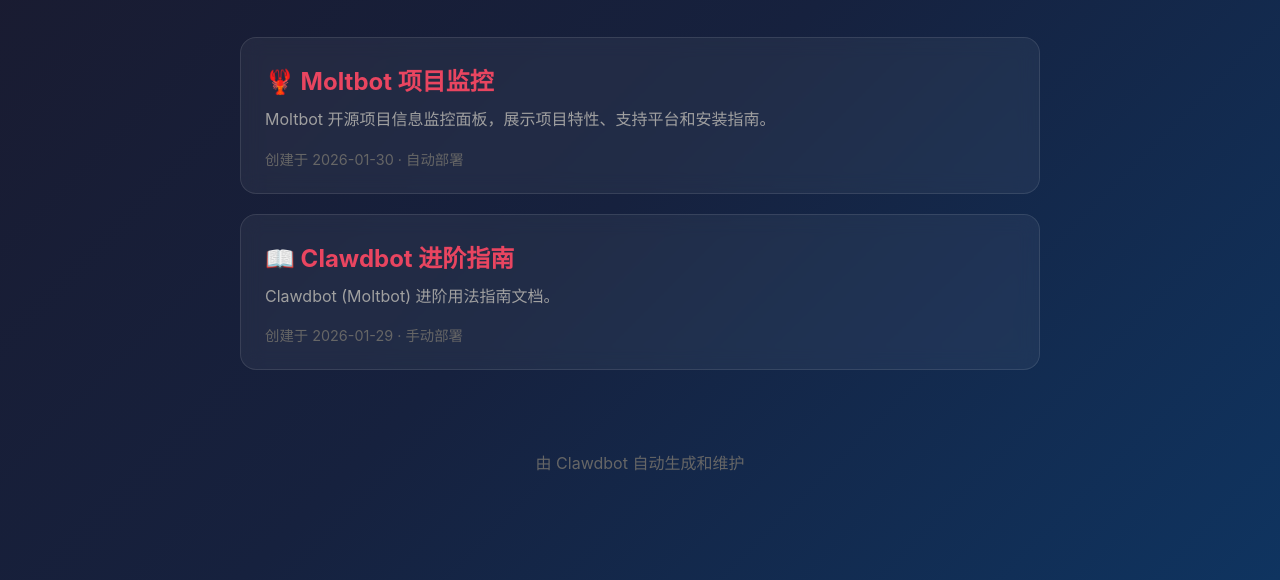
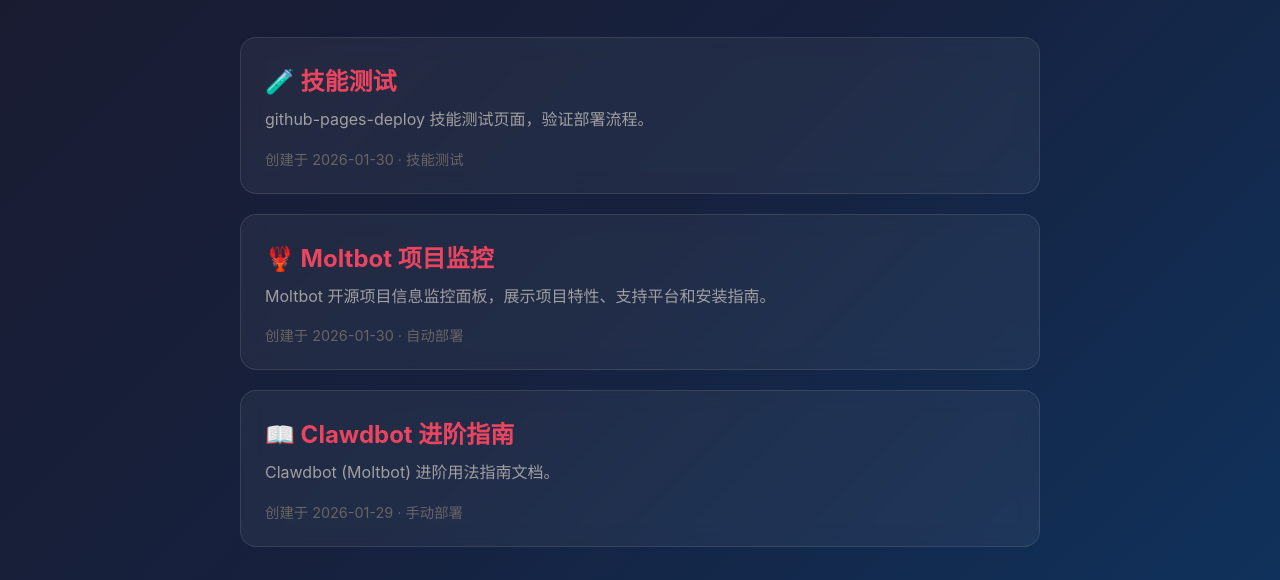
Before and after one commit to airgap-ai/showcase, a plain HTML site: page index.html in a window 1280 px wide. Shown: the part 220-800 px from the top of the page. Drawn offline with Linux system fonts and the light colour scheme.

Commit message:
Update showcase index: add skill-test project

```diff
--- a/index.html
+++ b/index.html
@@ -98,6 +98,12 @@
         </div>
 
         <div class="project-list">
+            <a href="skill-test/" class="project-card">
+                <h2>🧪 技能测试</h2>
+                <p>github-pages-deploy 技能测试页面，验证部署流程。</p>
+                <div class="meta">创建于 2026-01-30 · 技能测试</div>
+            </a>
+
             <a href="moltbot/" class="project-card">
                 <h2>🦞 Moltbot 项目监控</h2>
                 <p>Moltbot 开源项目信息监控面板，展示项目特性、支持平台和安装指南。</p>
```
